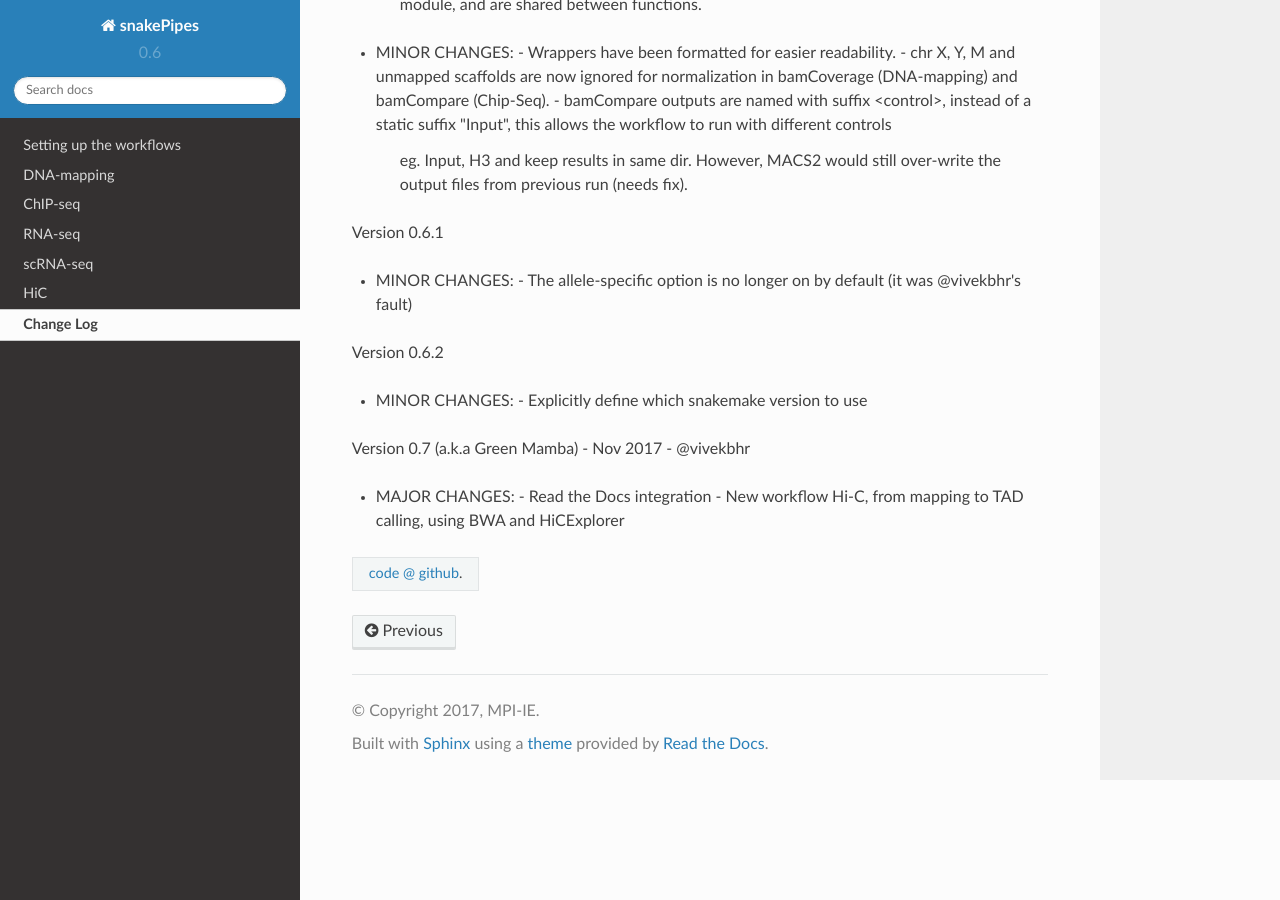
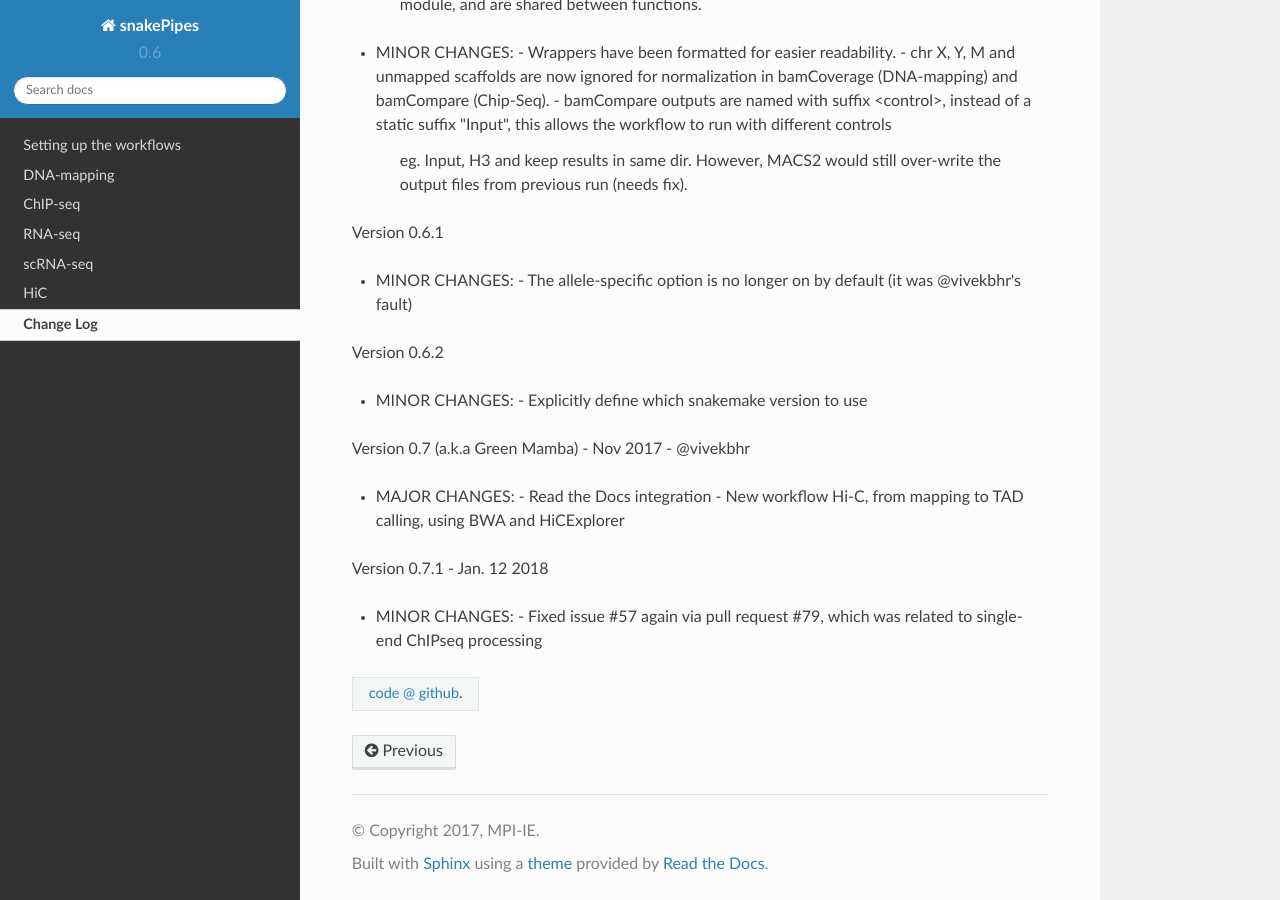
Before and after one commit to maxplanck-ie/snakepipes, a Sphinx documentation site: the page built from docs/ChangeLog.rst, in a window 1280 px wide and 900 px high, scrolled down 2183 px. Built offline with Sphinx 7.4.7 and the Read the Docs theme 2.0.0, drawn with Linux system fonts in a browser that asks for light colours.

Commit message:
Update develop to match release_0.7

```diff
--- a/docs/ChangeLog.rst
+++ b/docs/ChangeLog.rst
@@ -109,3 +109,8 @@ Version 0.7 (a.k.a Green Mamba) - Nov 2017 - @vivekbhr
 - MAJOR CHANGES:
   - Read the Docs integration
   - New workflow Hi-C, from mapping to TAD calling, using BWA and HiCExplorer
+
+Version 0.7.1 - Jan. 12 2018
+
+- MINOR CHANGES:
+  - Fixed issue #57 again via pull request #79, which was related to single-end ChIPseq processing
```
Also changed, not shown: 1 other file.
